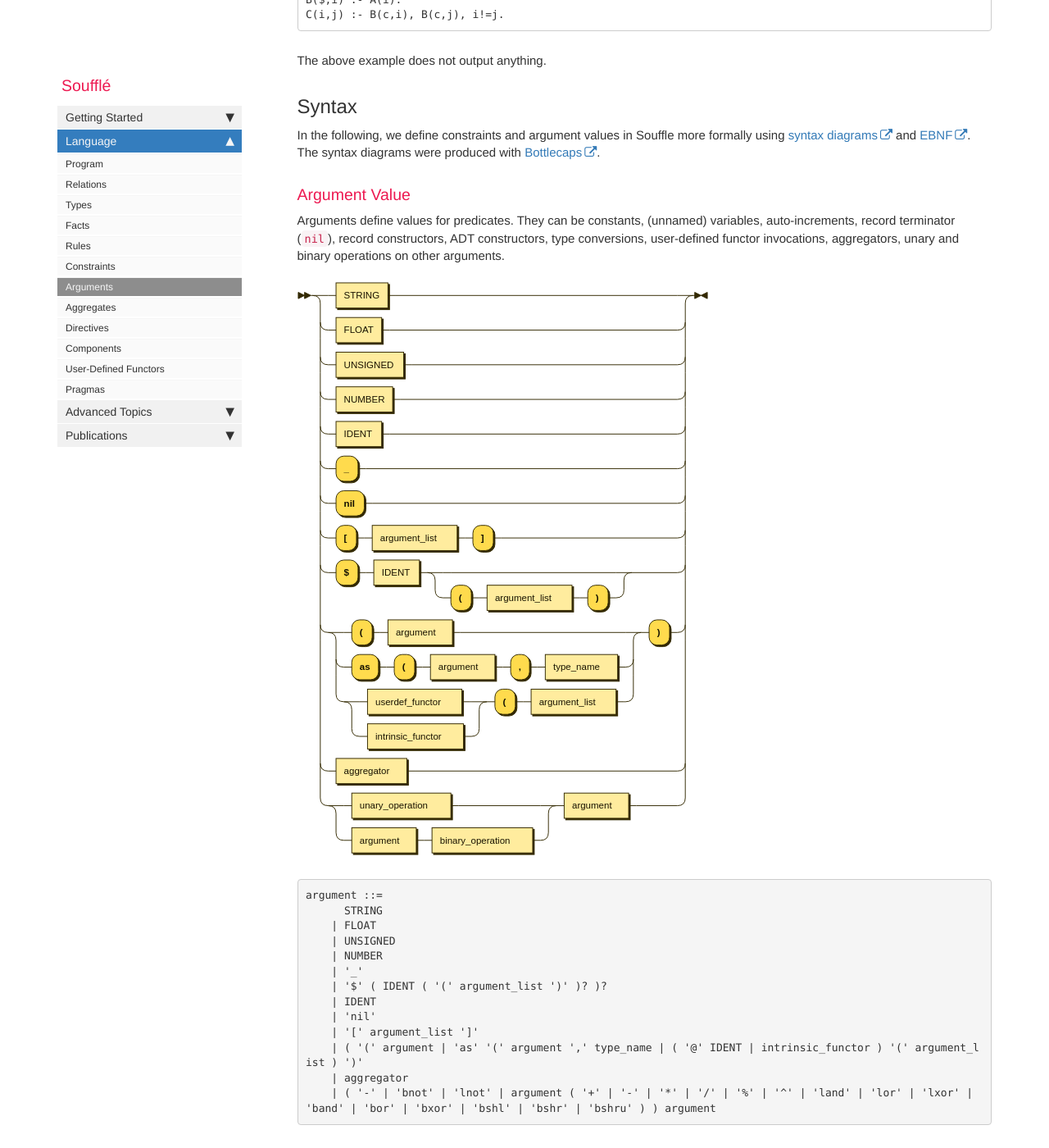
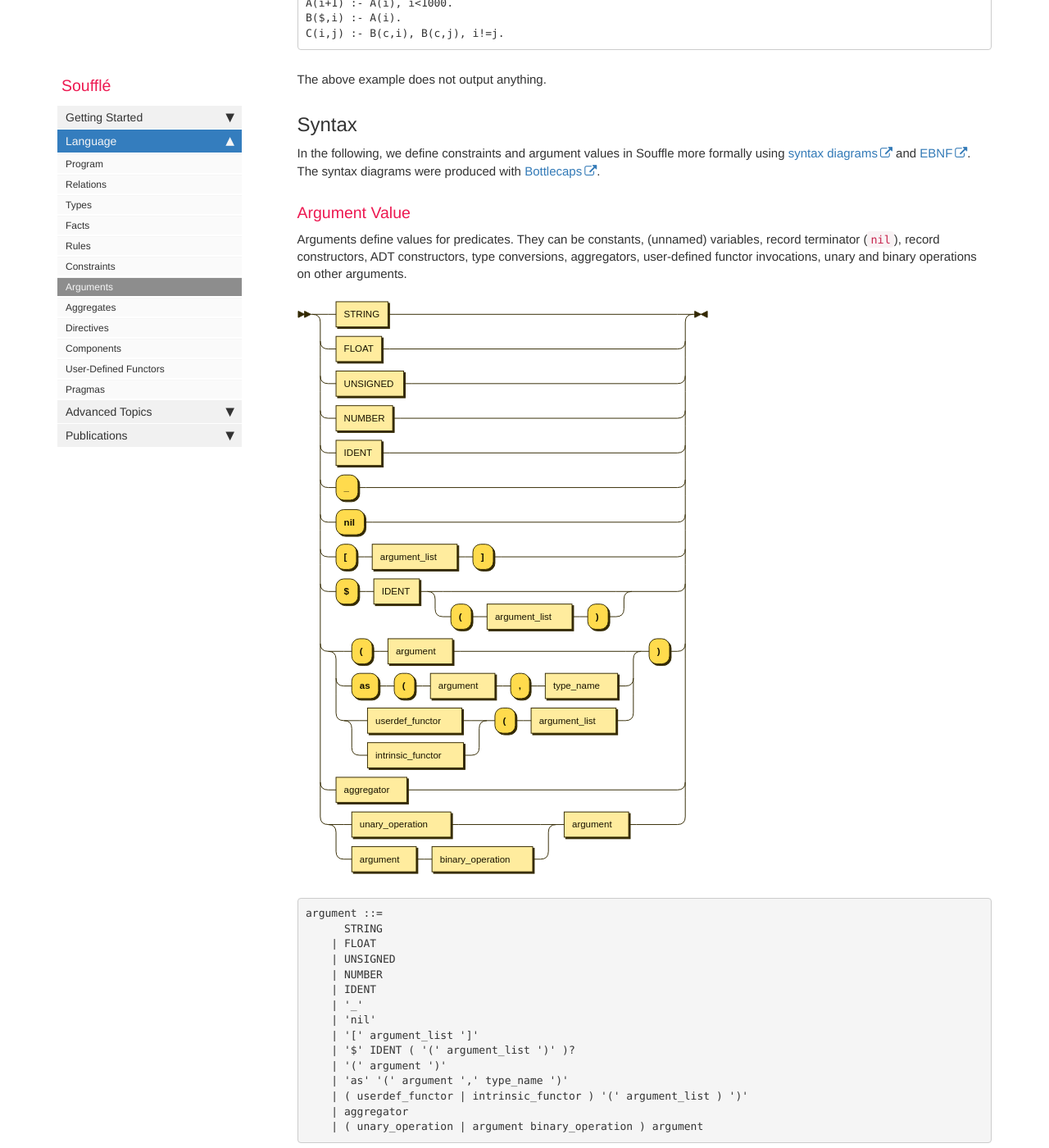
Before and after one commit to souffle-lang/souffle-lang.github.io, a Jekyll site: the page built from pages/docs/arguments.md, in a window 1280 px wide and 1400 px high, scrolled down 3312 px. Shown: the whole window at 82% size. Built offline with Jekyll 4.4.1, drawn with Linux system fonts in a browser that asks for light colours; comment, search, counter and statistics services are not loaded; some of the changed text lies outside the part shown.

Commit message:
Update arguments.md

````diff
--- a/pages/docs/arguments.md
+++ b/pages/docs/arguments.md
@@ -143,7 +143,7 @@ In the following, we define constraints and argument values in Souffle more form
 
 ### Argument Value
 
-Arguments define values for predicates. They can be constants, (unnamed) variables, auto-increments, record terminator (`nil`), record constructors, ADT constructors, type conversions, user-defined functor invocations, aggregators, unary and binary operations on other arguments.
+Arguments define values for predicates. They can be constants, (unnamed) variables,  record terminator (`nil`), record constructors, ADT constructors, type conversions, aggregators, user-defined functor invocations,  unary and binary operations on other arguments.
 
 ![Argument](https://souffle-lang.github.io/img/argument.svg)
 
@@ -153,22 +153,35 @@ argument ::=
     | FLOAT
     | UNSIGNED
     | NUMBER
+    | IDENT
     | '_'
-    | '$' ( IDENT ( '(' argument_list ')' )? )?
-    | IDENT
     | 'nil'
     | '[' argument_list ']'
-    | ( '(' argument | 'as' '(' argument ',' type_name | ( '@' IDENT | intrinsic_functor ) '(' argument_list ) ')'
+    | '$' IDENT ( '(' argument_list ')' )?
+    | '(' argument ')'
+    | 'as' '(' argument ',' type_name ')'
+    | ( userdef_functor | intrinsic_functor ) '(' argument_list ) ')'
     | aggregator
-    | ( '-' | 'bnot' | 'lnot' | argument ( '+' | '-' | '*' | '/' | '%' | '^' | 'land' | 'lor' | 'lxor' | 'band' | 'bor' | 'bxor' | 'bshl' | 'bshr' | 'bshru' ) ) argument
+    | ( unary_operation | argument binary_operation ) argument
 ```
 
 ### Argument List
+
+An argument list is a list of arguments separated by ','.
 
 ![Argument List](https://souffle-lang.github.io/img/argument_list.svg)
 
 ```ebnf
 argument_list ::= ( argument ( ',' argument )* )?
+```
+### User-Defined Functor
+
+A user-defined functor invocation has a '@' followed by the identifier of the user-defined functor.
+
+![User-Defined Functor Identifier](https://souffle-lang.github.io/img/userdef_functor_ident.svg)
+
+```ebnf
+userdef_functor_ident ::= '@' IDENT
 ```
 
 ### Unary Operation
````
